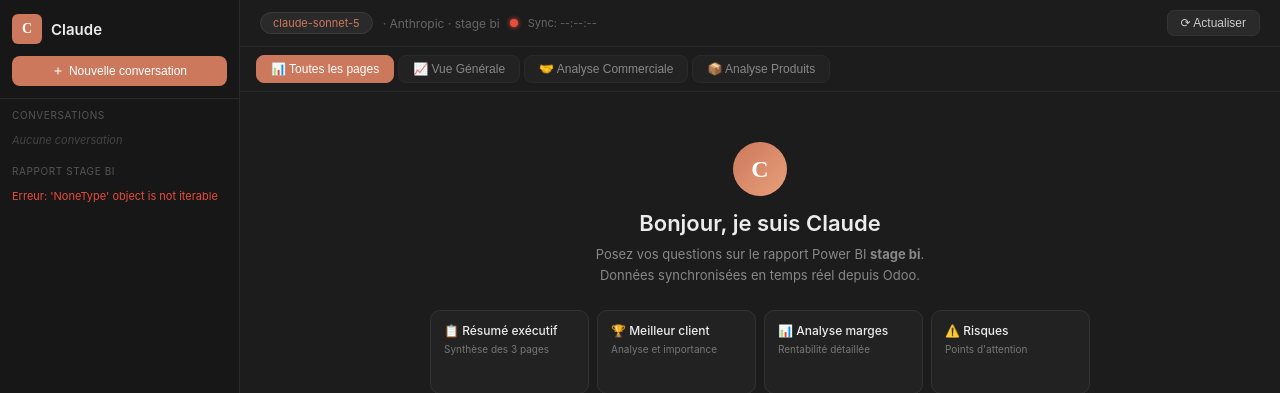
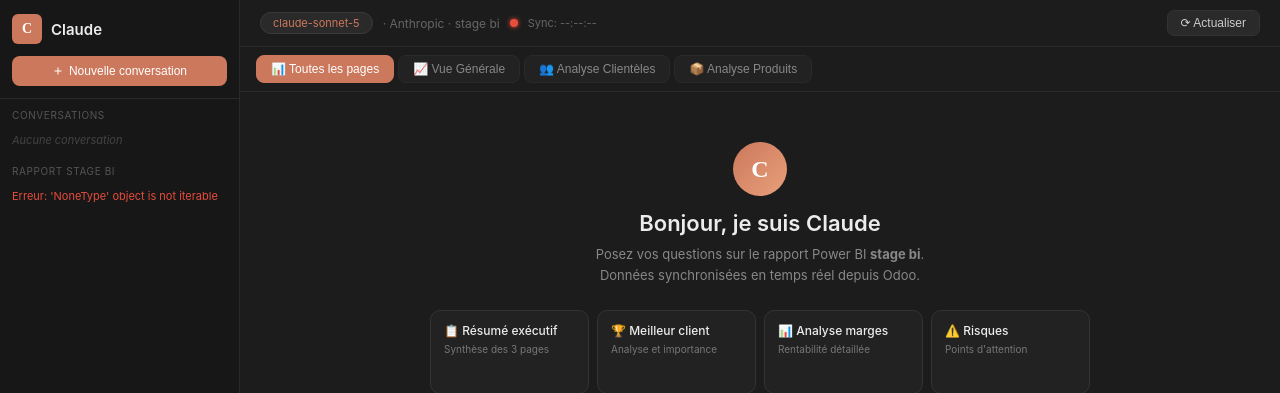
Before and after one commit to baccouri2/-claude-powerbi, a Flask app: page / in a window 1280 px wide. Shown: the top 393 px of the page. Run offline with Flask 3, Linux system fonts and the light colour scheme; data that the repository does not hold is empty; some libraries are stand-ins or nearby versions.

Commit message:
fix: rename tabs to match Power BI report - Analyse Clienteles + Analyse Produits

```diff
--- a/static/js/app.js
+++ b/static/js/app.js
@@ -41,22 +41,24 @@ const SUGGESTIONS = {
         { icon: '🎯', title: 'Conversion',         sub: 'Optimisation devis',           q: 'Comment améliorer le taux de conversion des devis ?' },
     ],
     page1: [
-        { icon: '📊', title: 'KPIs Vue Générale',  sub: 'CA, Marge, Conversion',        q: 'Analyse tous les KPIs de la page Vue Générale' },
+        { icon: '📊', title: 'KPIs Vue Générale',  sub: 'CA, CA TTC, CA HT',            q: 'Analyse tous les KPIs de la page Vue Générale' },
         { icon: '📈', title: 'Évolution CA',       sub: 'Tendance mensuelle',           q: 'Comment évolue le CA mois par mois ?' },
-        { icon: '👥', title: 'Répartition clients',sub: '% CA par client',              q: 'Analyse la répartition du CA par client' },
-        { icon: '🗂️', title: 'CA par catégorie',  sub: 'Barres horizontales',          q: 'Quelle catégorie de produit génère le plus de CA ?' },
+        { icon: '👥', title: 'Top 5 Clients',      sub: '% CA par client',              q: 'Analyse le Top 5 clients par CA' },
+        { icon: '🗂️', title: 'CA par Catégorie',  sub: 'Home Construction, Services',  q: 'Quelle catégorie de produit génère le plus de CA ?' },
     ],
     page2: [
-        { icon: '📋', title: 'KPIs Commerciale',  sub: 'CA, Marge, Taux Marge',        q: 'Analyse tous les KPIs de la page Analyse Commerciale' },
-        { icon: '🎯', title: 'Taux conversion',   sub: '76% — comment améliorer ?',    q: 'Comment améliorer le taux de conversion de 76% ?' },
-        { icon: '📦', title: 'Quantité vendue',   sub: 'Par mois',                     q: 'Analyse la quantité vendue par mois' },
-        { icon: '👤', title: 'Clients',           sub: 'Performance commerciale',      q: 'Quels clients ont le meilleur potentiel commercial ?' },
+        { icon: '📋', title: 'KPIs Clientèles',   sub: 'CA, CA TTC, CA HT',            q: 'Analyse tous les KPIs de la page Analyse Clientèles' },
+        { icon: '💎', title: 'CLV Client',         sub: 'Valeur cumulée par client',    q: 'Analyse la valeur cumulée par client (CLV)' },
+        { icon: '🎯', title: 'Taux Conversion',    sub: '76% — analyse',                q: 'Analyse le taux de conversion de 76%' },
+        { icon: '📦', title: 'Qté Par Client',     sub: 'Quantité vendue par client',   q: 'Analyse la quantité vendue par client' },
+        { icon: '💰', title: 'Rentabilité',        sub: 'Analyse rentabilité clients',  q: 'Analyse la rentabilité par client' },
     ],
     page3: [
-        { icon: '📊', title: 'KPIs Produits',     sub: 'Prix moyen, distincts, qté',   q: 'Analyse les KPIs de la page Analyse Produits' },
+        { icon: '📊', title: 'KPIs Produits',     sub: 'Prix moyen, distincts, qté',   q: 'Analyse les KPIs de la page Analyse Produit' },
         { icon: '🏅', title: 'Top 10 CA',         sub: 'Produits les plus rentables',  q: 'Quels sont les 10 produits qui génèrent le plus de CA ?' },
-        { icon: '📦', title: 'Top 5 Quantité',    sub: 'Produits les plus vendus',     q: 'Quels sont les 5 produits les plus vendus en quantité ?' },
-        { icon: '💰', title: 'Panier moyen',      sub: 'Par produit',                  q: 'Quels produits ont le panier moyen le plus élevé ?' },
+        { icon: '🎯', title: 'Réalisé vs Objectif',sub: 'Comparaison objectifs',        q: 'Compare le réalisé vs objectif par produit' },
+        { icon: '📦', title: 'Top 5 Qté',         sub: 'Produits les plus vendus',     q: 'Quels sont les 5 produits les plus vendus en quantité ?' },
+        { icon: '💰', title: 'Détail Ventes',     sub: 'CA Total, CA HT, CA TTC',      q: 'Donne le détail des ventes par produit avec CA Total, CA HT et CA TTC' },
     ],
 };
 
@@ -207,7 +209,7 @@ function switchPage(page) {
     const placeholders = {
         all:   'Posez une question sur les 3 pages...',
         page1: 'Posez une question sur Vue Générale...',
-        page2: 'Posez une question sur Analyse Commerciale...',
+        page2: 'Posez une question sur Analyse Clientèles...',
         page3: 'Posez une question sur Analyse Produits...',
     };
     document.getElementById('inp').placeholder = placeholders[page];
--- a/templates/index.html
+++ b/templates/index.html
@@ -52,7 +52,7 @@
   <div class="page-tabs">
     <button class="tab active" onclick="switchPage('all')"   id="tab-all">📊 Toutes les pages</button>
     <button class="tab"        onclick="switchPage('page1')" id="tab-page1">📈 Vue Générale</button>
-    <button class="tab"        onclick="switchPage('page2')" id="tab-page2">🤝 Analyse Commerciale</button>
+    <button class="tab"        onclick="switchPage('page2')" id="tab-page2">👥 Analyse Clientèles</button>
     <button class="tab"        onclick="switchPage('page3')" id="tab-page3">📦 Analyse Produits</button>
   </div>
 
```
